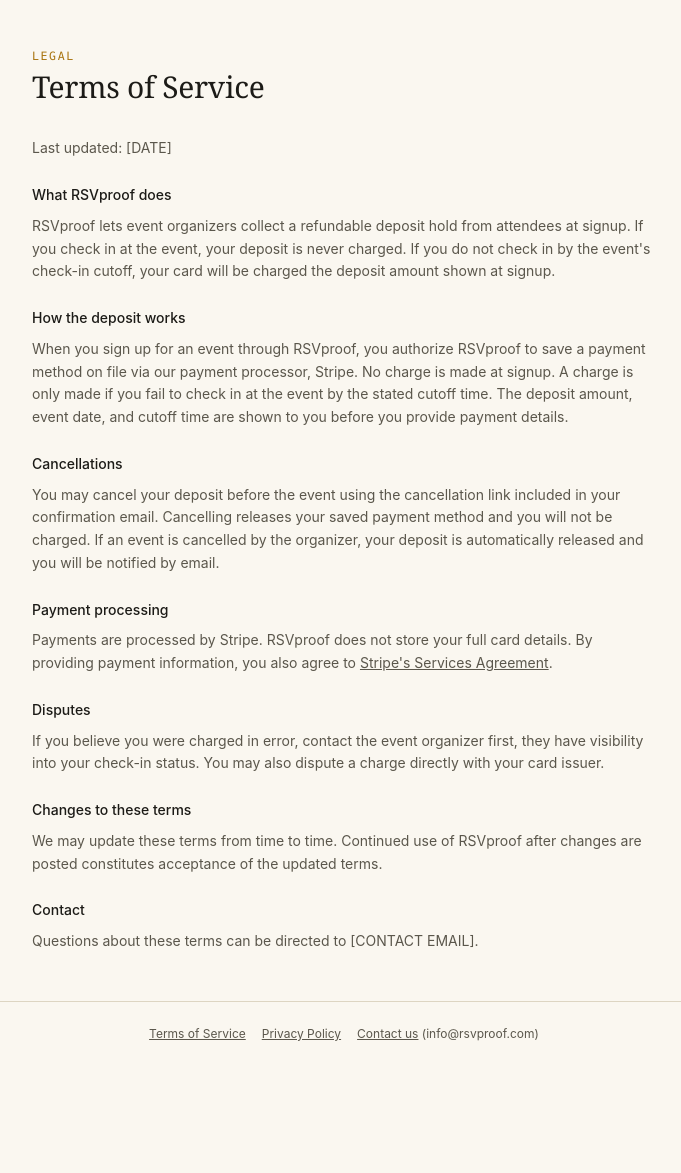
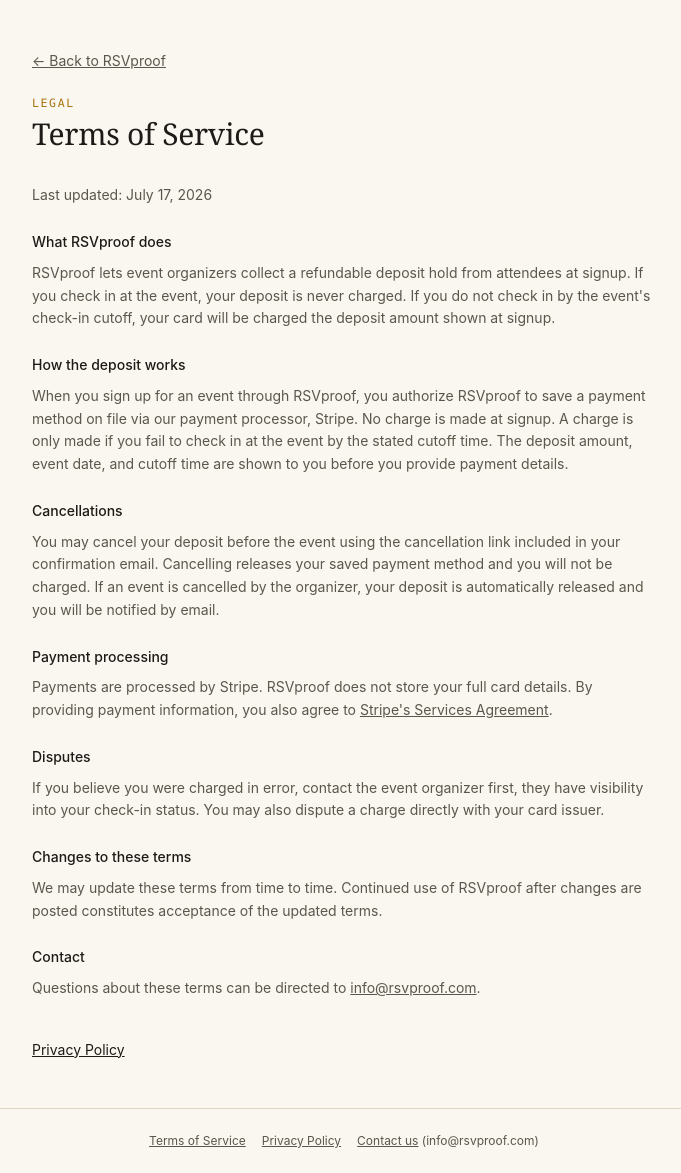
Before and after one commit to hjsaliski/RSVProof, a Next.js app: page /terms in a window 1280 px wide. Shown: the whole page, without its empty margins (296-977 px from the left). Before the commit the page ends 1066 px from the top, so only its background shows below. Built offline with nearby package versions, Linux system fonts and the light colour scheme.

Commit message:
fixed bugs

```diff
--- a/src/app/api/attendees/resend-invite/route.js
+++ b/src/app/api/attendees/resend-invite/route.js
@@ -54,9 +54,7 @@
   }
 
   const depositDisplay = `$${(event.deposit_amount_cents / 100).toFixed(2)}`;
-  const siteUrl = process.env.EVENTBRITE_REDIRECT_URI
-    ? new URL(process.env.EVENTBRITE_REDIRECT_URI).origin
-    : '';
+  const siteUrl = process.env.SITE_URL || '';
   const inviteLink = `${siteUrl}/e/${event.id}?invite=${attendee.invite_token}`;
 
   try {
--- a/src/app/api/complete-signup/route.js
+++ b/src/app/api/complete-signup/route.js
@@ -138,9 +138,7 @@
         dateStyle: 'medium',
         timeStyle: 'short',
       });
-      const siteUrl = process.env.EVENTBRITE_REDIRECT_URI
-        ? new URL(process.env.EVENTBRITE_REDIRECT_URI).origin
-        : '';
+      const siteUrl = process.env.SITE_URL || '';
       const cancelLink = `${siteUrl}/cancel/${cancelToken}`;
 
       await resend.emails.send({
--- a/src/app/api/eventbrite/webhook/route.js
+++ b/src/app/api/eventbrite/webhook/route.js
@@ -203,9 +203,7 @@
 
   const businessName = await getOrganizerBusinessName(event.organizer_id);
   const depositDisplay = `$${(event.deposit_amount_cents / 100).toFixed(2)}`;
-  const siteUrl = process.env.EVENTBRITE_REDIRECT_URI
-    ? new URL(process.env.EVENTBRITE_REDIRECT_URI).origin
-    : '';
+  const siteUrl = process.env.SITE_URL || '';
   const inviteLink = `${siteUrl}/e/${event.id}?invite=${inviteToken}`;
 
   try {
--- a/src/app/api/send-reminders/route.js
+++ b/src/app/api/send-reminders/route.js
@@ -30,9 +30,7 @@
   // Same derivation as the confirmation email, so the link points at
   // whichever domain is actually serving the app rather than being
   // hardcoded, and stays correct if that env var ever changes.
-  const siteUrl = process.env.EVENTBRITE_REDIRECT_URI
-    ? new URL(process.env.EVENTBRITE_REDIRECT_URI).origin
-    : '';
+  const siteUrl = process.env.SITE_URL || '';
   const cancelLink = `${siteUrl}/cancel/${attendee.cancel_token}`;
 
   // Re-attaches a fresh copy of the same check-in code rather than
--- a/src/app/api/stripe/connect/route.js
+++ b/src/app/api/stripe/connect/route.js
@@ -43,9 +43,7 @@
       .upsert({ id: user.id, stripe_account_id: accountId }, { onConflict: 'id' });
   }
 
-  const siteUrl = process.env.EVENTBRITE_REDIRECT_URI
-    ? new URL(process.env.EVENTBRITE_REDIRECT_URI).origin
-    : '';
+  const siteUrl = process.env.SITE_URL || '';
 
   // refresh_url: Stripe sends the organizer's browser here if the
   // onboarding link itself expired or was invalid, before they finished.
--- a/src/app/privacy/page.js
+++ b/src/app/privacy/page.js
@@ -1,11 +1,12 @@
 export default function PrivacyPage() {
   return (
     <main className="flex-1 max-w-2xl mx-auto w-full px-6 py-12">
+      <a href="/" className="text-sm text-ink-soft underline mb-6 inline-block">← Back to RSVproof</a>
       <p className="eyebrow mb-1">Legal</p>
       <h1 className="font-display text-3xl mb-8">Privacy Policy</h1>
 
       <div className="space-y-6 text-sm text-ink-soft leading-relaxed">
-        <p>Last updated: [DATE]</p>
+        <p>Last updated: July 17, 2026</p>
 
         <section>
           <h2 className="font-medium text-ink mb-2">Information we collect</h2>
@@ -73,9 +74,16 @@
 
         <section>
           <h2 className="font-medium text-ink mb-2">Contact</h2>
-          <p>Questions about this policy can be directed to [CONTACT EMAIL].</p>
+          <p>
+            Questions about this policy can be directed to{' '}
+            <a href="mailto:info@rsvproof.com" className="underline">info@rsvproof.com</a>.
+          </p>
         </section>
       </div>
+
+      <p className="text-sm mt-10">
+        <a href="/terms" className="underline">Terms of Service</a>
+      </p>
     </main>
   );
 }
--- a/src/app/signup/page.js
+++ b/src/app/signup/page.js
@@ -9,12 +9,19 @@
   const [businessName, setBusinessName] = useState('');
   const [email, setEmail] = useState('');
   const [password, setPassword] = useState('');
+  const [confirmPassword, setConfirmPassword] = useState('');
   const [error, setError] = useState('');
   const [loading, setLoading] = useState(false);
 
   async function handleSubmit(e) {
     e.preventDefault();
     setError('');
+
+    if (password !== confirmPassword) {
+      setError('Passwords don\'t match.');
+      return;
+    }
+
     setLoading(true);
 
     const { data, error: signUpError } = await supabase.auth.signUp({
@@ -76,6 +83,17 @@
               className="field w-full px-3 py-2"
             />
           </div>
+          <div>
+            <label className="block text-sm font-medium mb-1">Confirm password</label>
+            <input
+              type="password"
+              required
+              minLength={6}
+              value={confirmPassword}
+              onChange={(e) => setConfirmPassword(e.target.value)}
+              className="field w-full px-3 py-2"
+            />
+          </div>
           {error && <p className="text-clay text-sm">{error}</p>}
           <button
             type="submit"
--- a/src/app/terms/page.js
+++ b/src/app/terms/page.js
@@ -1,11 +1,12 @@
 export default function TermsPage() {
   return (
     <main className="flex-1 max-w-2xl mx-auto w-full px-6 py-12">
+      <a href="/" className="text-sm text-ink-soft underline mb-6 inline-block">← Back to RSVproof</a>
       <p className="eyebrow mb-1">Legal</p>
       <h1 className="font-display text-3xl mb-8">Terms of Service</h1>
 
       <div className="space-y-6 text-sm text-ink-soft leading-relaxed">
-        <p>Last updated: [DATE]</p>
+        <p>Last updated: July 17, 2026</p>
 
         <section>
           <h2 className="font-medium text-ink mb-2">What RSVproof does</h2>
@@ -73,9 +74,16 @@
 
         <section>
           <h2 className="font-medium text-ink mb-2">Contact</h2>
-          <p>Questions about these terms can be directed to [CONTACT EMAIL].</p>
+          <p>
+            Questions about these terms can be directed to{' '}
+            <a href="mailto:info@rsvproof.com" className="underline">info@rsvproof.com</a>.
+          </p>
         </section>
       </div>
+
+      <p className="text-sm mt-10">
+        <a href="/privacy" className="underline">Privacy Policy</a>
+      </p>
     </main>
   );
 }
```
